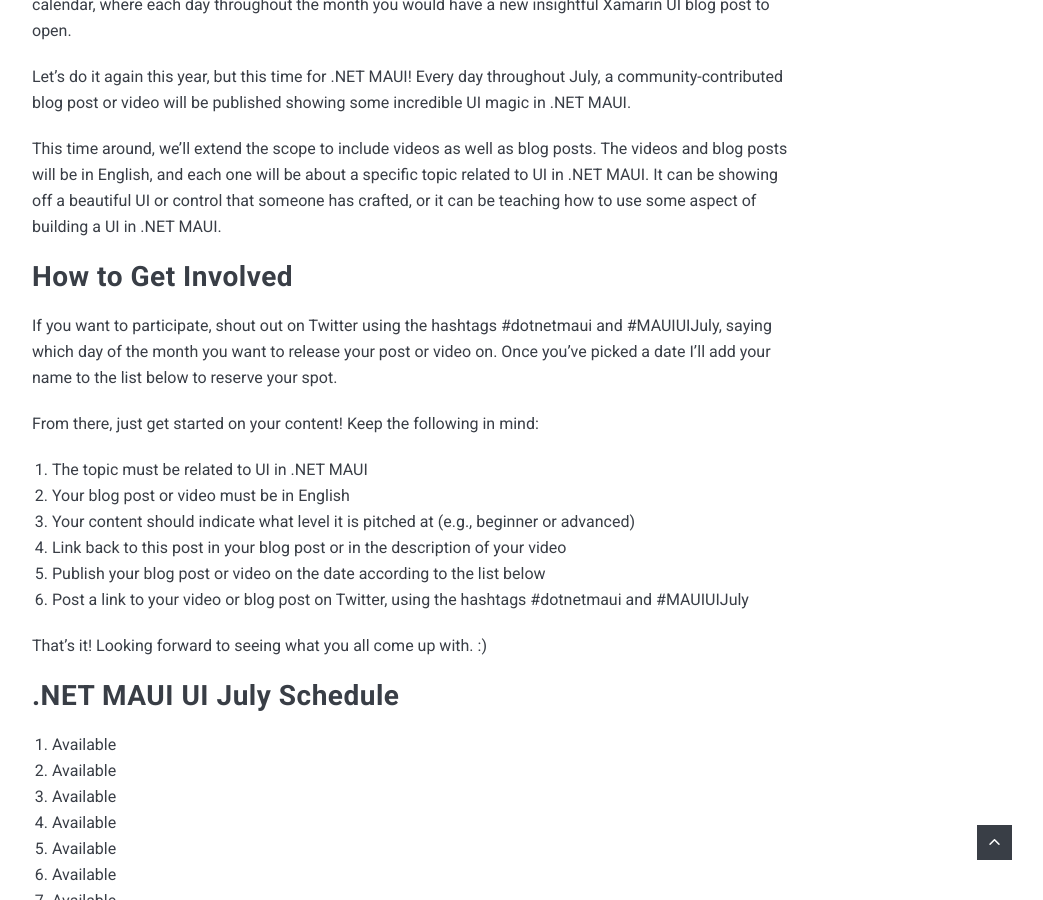
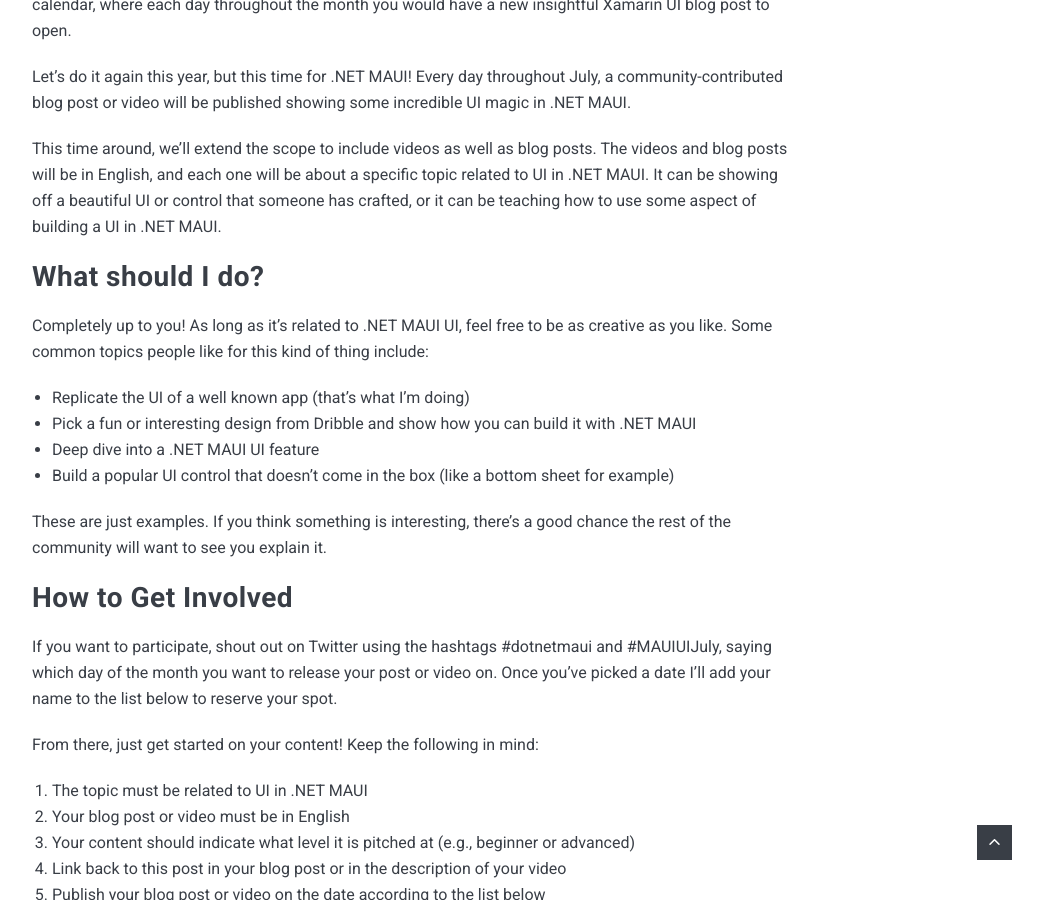
Before and after one commit to matt-goldman/matt-goldman.github.io, a Jekyll site: the page built from docs/_posts/2022-05-19-maui-ui-july.md, in a window 1280 px wide and 900 px high, scrolled down 1157 px. Shown: the whole window, without its empty margins (228-1271 px from the left). Built offline with Jekyll 4.4.1, drawn with Linux system fonts in a browser that asks for light colours; nearby versions of some CDN libraries; comment, search, counter and statistics services are not loaded.

Commit message:
added sample topics

```diff
--- a/docs/_posts/2022-05-19-maui-ui-july.md
+++ b/docs/_posts/2022-05-19-maui-ui-july.md
@@ -11,6 +11,16 @@
 Let's do it again this year, but this time for .NET MAUI! Every day throughout July, a community-contributed blog post or video will be published showing some incredible UI magic in .NET MAUI.
 
 This time around, we'll extend the scope to include videos as well as blog posts. The videos and blog posts will be in English, and each one will be about a specific topic related to UI in .NET MAUI. It can be showing off a beautiful UI or control that someone has crafted, or it can be teaching how to use some aspect of building a UI in .NET MAUI.
+
+## What should I do?
+Completely up to you! As long as it's related to .NET MAUI UI, feel free to be as creative as you like. Some common topics people like for this kind of thing include:
+
+* Replicate the UI of a well known app (that's what I'm doing)
+* Pick a fun or interesting design from Dribble and show how you can build it with .NET MAUI
+* Deep dive into a .NET MAUI UI feature
+* Build a popular UI control that doesn't come in the box (like a bottom sheet for example)
+
+These are just examples. If you think something is interesting, there's a good chance the rest of the community will want to see you explain it.
 
 
 ## How to Get Involved
```
